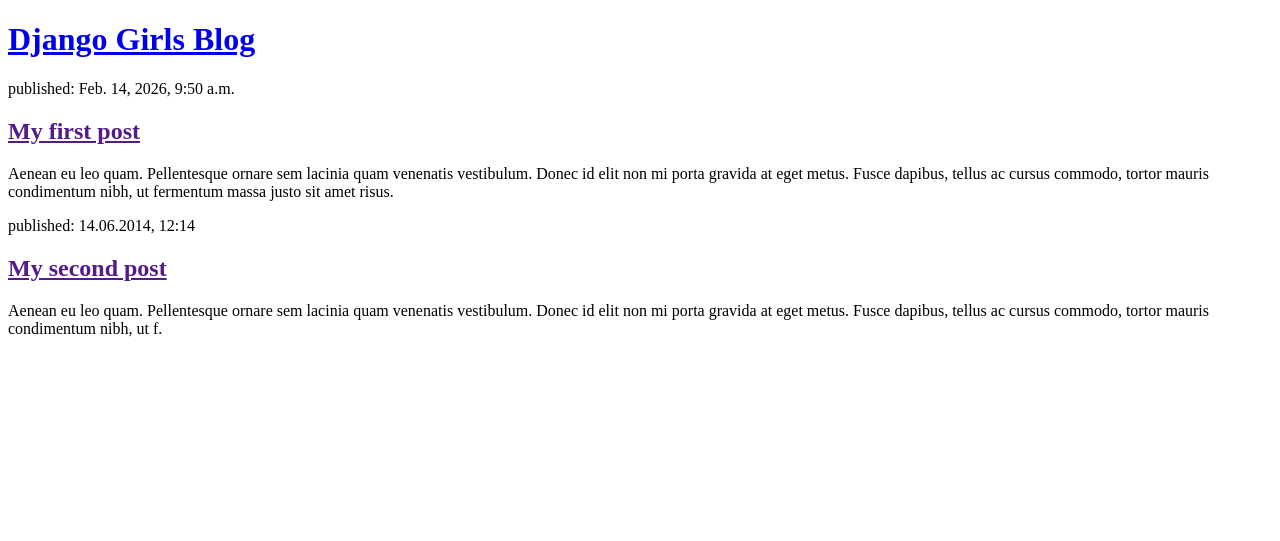
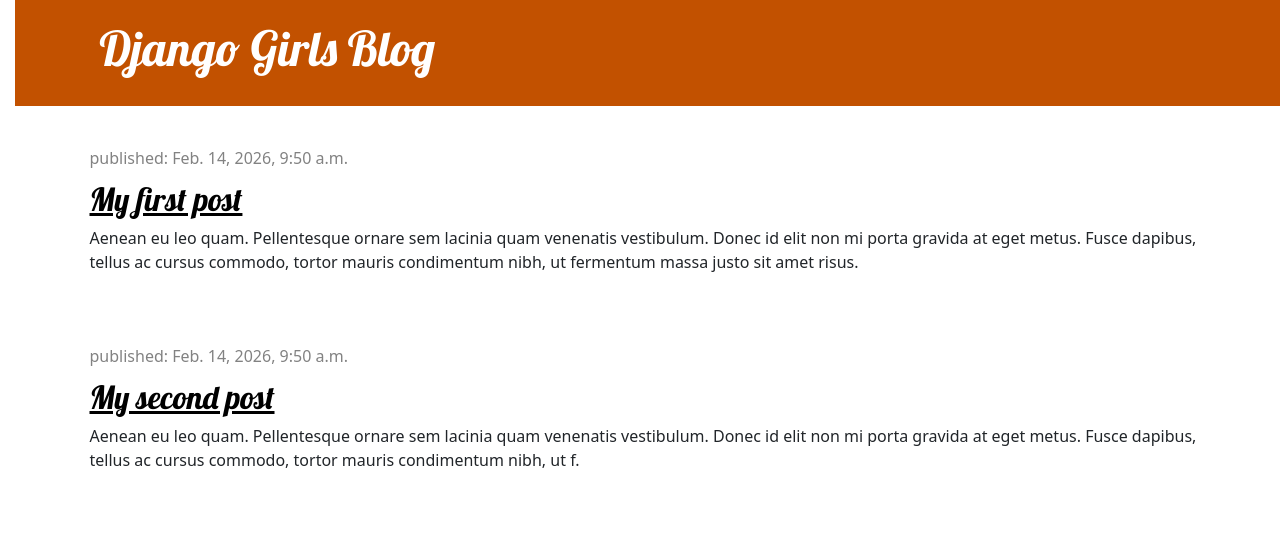
Before and after one commit to Jesse-Chapa/django-module-4-tutorial, a Django app: page / in a window 1280 px wide. Shown: the top 541 px of the page. Run offline with Django 5.2, Linux system fonts and the light colour scheme; data comes from the database, SQL or seed files in the repository.

Commit message:
Modified templates to display posts from database.

```diff
--- /dev/null
+++ b/blog/static/css/blog.css
@@ -0,0 +1,89 @@
+h1 a, h2 a {
+    color: #C25100;
+    font-family: 'Lobster';
+}
+
+body {
+    padding-left: 15px;
+}
+
+.page-header {
+    background-color: #C25100;
+    margin-top: 0;
+    margin-bottom: 40px;
+    padding: 20px 20px 20px 40px;
+}
+
+.page-header h1,
+.page-header h1 a,
+.page-header h1 a:visited,
+.page-header h1 a:active {
+    color: #ffffff;
+    font-size: 36pt;
+    text-decoration: none;
+}
+
+h1,
+h2,
+h3,
+h4 {
+    font-family: 'Lobster', cursive;
+}
+
+.date {
+    color: #828282;
+}
+
+.save {
+    float: right;
+}
+
+.post-form textarea,
+.post-form input {
+    width: 100%;
+}
+
+.top-menu,
+.top-menu:hover,
+.top-menu:visited {
+    color: #ffffff;
+    float: right;
+    font-size: 26pt;
+    margin-right: 20px;
+}
+
+.post {
+    margin-bottom: 70px;
+}
+
+.post h2 a,
+.post h2 a:visited {
+    color: #000000;
+}
+
+/*
+.post > .date,
+.post > .actions {
+    float: left;
+}
+*/
+
+.post .date {
+    display: block;
+    float: none;
+    margin-bottom: 10px;
+    color: #828282;
+}
+
+.btn-secondary,
+.btn-secondary:visited {
+    color: #C25100;
+    background: none;
+    border-color: #C25100;
+    margin-left: 15px;
+}
+
+.btn-secondary:hover {
+    color: #FFFFFF;
+    background-color: #C25100;
+}
--- /dev/null
+++ b/blog/templates/blog/base.html
@@ -0,0 +1,33 @@
+{% load static %}
+<!DOCTYPE html>
+<html>
+<head>
+    <link rel="stylesheet"
+          href="https://cdn.jsdelivr.net/npm/bootstrap@5.3.3/dist/css/bootstrap.min.css"
+          integrity="sha384-QWTKZyjpPEjISv5WaRU9OFeRpok6YctnYmDr5pNlyT2bRjXh0JMhjY6hW+ALEwIH"
+          crossorigin="anonymous">
+
+    <link rel="stylesheet"
+          href="https://fonts.googleapis.com/css?family=Lobster&subset=latin,latin-ext">
+
+    <link rel="stylesheet" href="{% static 'css/blog.css' %}">
+
+    <title>Django Girls blog</title>
+</head>
+
+<body>
+    <header class="page-header">
+      <div class="container">
+          <h1><a href="/">Django Girls Blog</a></h1>
+      </div>
+    </header>
+    <main class="container">
+        <div class="row">
+            <div class="col">
+            {% block content %}
+            {% endblock %}
+            </div>
+        </div>
+    </main>
+</body>
+</html>
--- a/blog/templates/blog/post_list.html
+++ b/blog/templates/blog/post_list.html
@@ -1,25 +1,43 @@
-<!DOCTYPE html>
-<html>
-    <head>
-        <title>Django Girls blog</title>
-    </head>
-    <body>
-        <header>
-            <h1><a href="/">Django Girls Blog</a></h1>
-        </header>
-        {% for post in posts %}
-            <article>
-                <time>published: {{ post.published_date }}</time>
-                <h2><a href="">My first post</a></h2>
-                <p>Aenean eu leo quam. Pellentesque ornare sem lacinia quam venenatis vestibulum. Donec id elit non mi porta gravida at eget metus. Fusce dapibus, tellus ac cursus commodo, tortor mauris condimentum nibh, ut fermentum massa justo sit amet risus.</p>
-             </article>
-        {% endfor %}
-        {% for post in posts %}
-            <article>
-                 <time>published: 14.06.2014, 12:14</time>
-                 <h2><a href="">My second post</a></h2>
-                 <p>Aenean eu leo quam. Pellentesque ornare sem lacinia quam venenatis vestibulum. Donec id elit non mi porta gravida at eget metus. Fusce dapibus, tellus ac cursus commodo, tortor mauris condimentum nibh, ut f.</p>
-             </article>
-        {% endfor %}
-    </body>
-</html>
+
+            {% extends 'blog/base.html' %}
+
+           {% block content %}
+                {% for post in posts %}
+
+                    <article class="post">
+                        <time class="date">
+                           published: {{ post.published_date }}
+                        </time>
+
+                        <h2>
+                            <a href="">My first post</a>
+                        </h2>
+
+                        <p>
+                            Aenean eu leo quam. Pellentesque ornare sem lacinia quam
+                            venenatis vestibulum. Donec id elit non mi porta gravida
+                            at eget metus. Fusce dapibus, tellus ac cursus commodo,
+                            tortor mauris condimentum nibh, ut fermentum massa justo
+                            sit amet risus.
+                        </p>
+                    </article>
+
+                    <article class="post">
+                        <time class="date">
+                           published: {{ post.published_date }}
+                        </time>
+
+                        <h2>
+                            <a href="">My second post</a>
+                        </h2>
+
+                        <p>
+                            Aenean eu leo quam. Pellentesque ornare sem lacinia quam
+                            venenatis vestibulum. Donec id elit non mi porta gravida
+                            at eget metus. Fusce dapibus, tellus ac cursus commodo,
+                            tortor mauris condimentum nibh, ut f.
+                        </p>
+                    </article>
+
+                {% endfor %}
+            {% endblock %}
```
